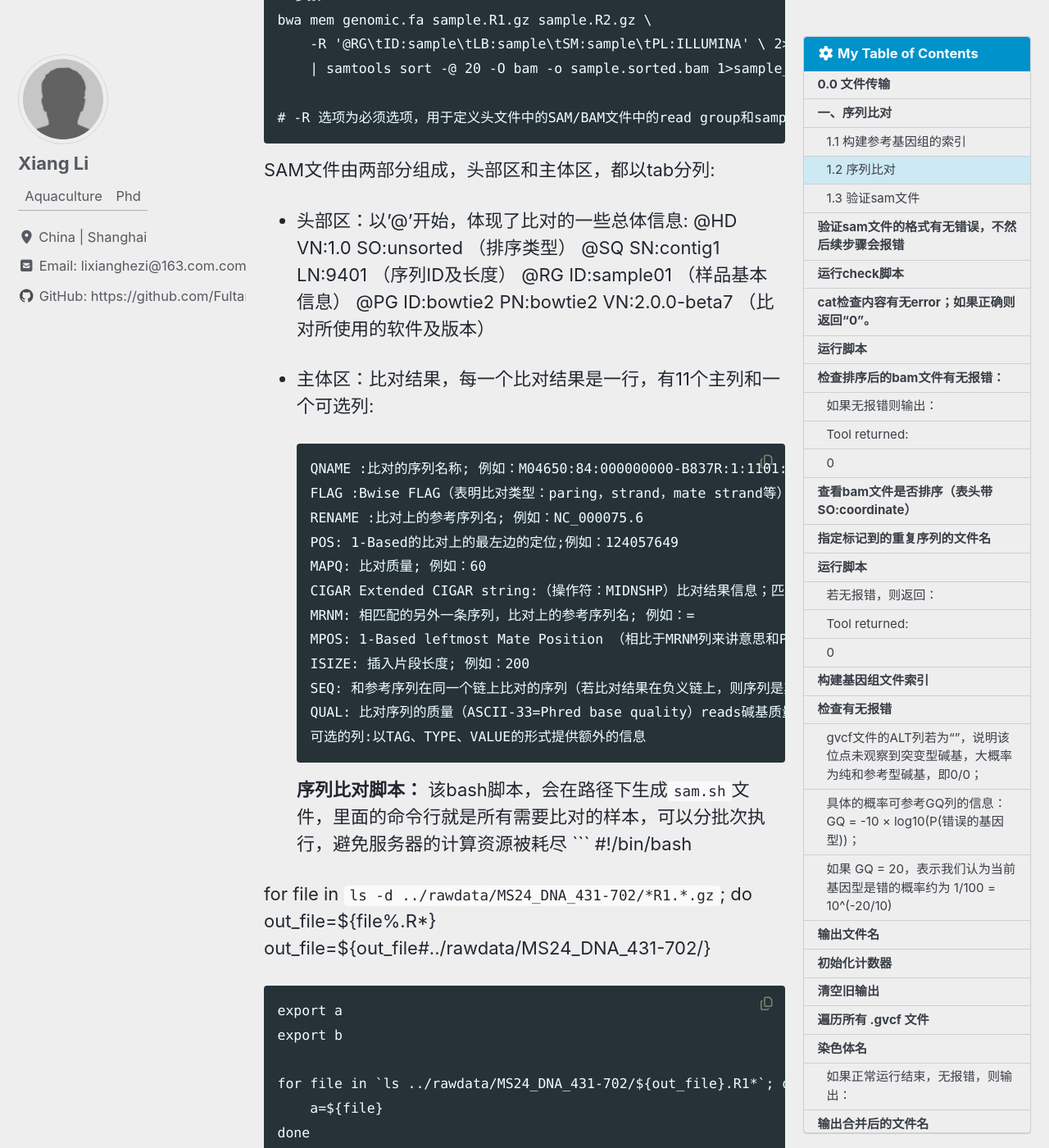
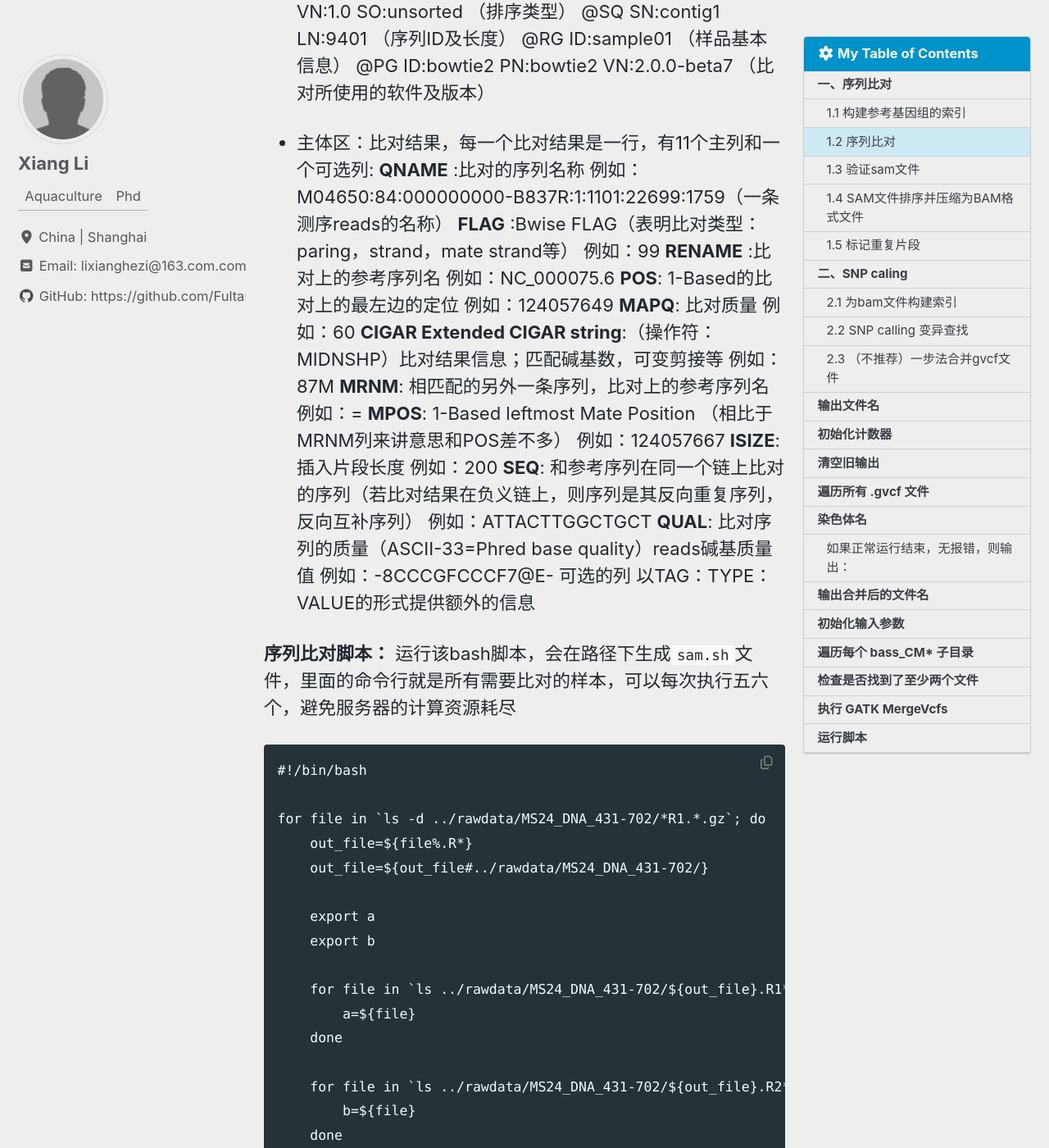
Before and after one commit to Fultar/Fultar.github.io, a Jekyll site: the page built from _posts/2025-12-03-如何将测序文件制作为vcf格式文件.md, in a window 1280 px wide and 1400 px high, scrolled down 1364 px. Shown: the whole window at 82% size. Built offline with Jekyll 4.4.1, drawn with Linux system fonts in a browser that asks for light colours; cached includes are drawn as plain includes; some of the changed text lies outside the part shown.

Commit message:
Update 2025-12-03-如何将测序文件制作为vcf格式文件.md

````diff
--- a/_posts/2025-12-03-如何将测序文件制作为vcf格式文件.md
+++ b/_posts/2025-12-03-如何将测序文件制作为vcf格式文件.md
@@ -13,26 +13,16 @@ tags:
  - bash
 ---
 
-# 0.0 文件传输
-如果文件不在本地，可以用`scp`命令快速传输：
-```
-#  scp -p [端口号] [本地源文件] [目标服务器路径]
-
-scp -p 22 /storage/rawdata/*.gz user@114.114.1.10:/home/MS_2025
-
-```
-
-
 # 一、序列比对
 
 ## 1.1 构建参考基因组的索引
 
 
-我们将样品送到公司双端测序后，给的文件是```sample01.R1.gz sample01.R2.gz```配对的形式，一个是正链测序，另一个是负链测序结果。
+我们将样品送到公司双端测序后，给的文件是```sample01.R1.gz sample01.R2.gz```这样一对的形式，一个是正链测序，另一个是负链测序结果。
 
 首先，我们需要测序物种的参考基因组才能比对。参考基因组可以在ncbi上找到：https://www.ncbi.nlm.nih.gov/
 
-下载好参考基因组后，使用bwa软件建立参考基因组的索引：
+下载好参考基因组后，我使用bwa软件建立参考基因组的索引：
 ```
 # 这一步可能会花费些时间，我用nohup后台运行
 nohup bwa index -a is GCA_022435785.1_ASM2243578v1_genomic.fna > bwa_index.log 2>&1 &
@@ -59,22 +49,21 @@ SAM文件由两部分组成，头部区和主体区，都以tab分列:
 @PG ID:bowtie2 PN:bowtie2 VN:2.0.0-beta7 （比对所使用的软件及版本）
 
 - 主体区：比对结果，每一个比对结果是一行，有11个主列和一个可选列:
-```
-QNAME :比对的序列名称; 例如：M04650:84:000000000-B837R:1:1101:22699:1759（一条测序reads的名称）
-FLAG :Bwise FLAG（表明比对类型：paring，strand，mate strand等）; 例如：99
-RENAME :比对上的参考序列名; 例如：NC_000075.6
-POS: 1-Based的比对上的最左边的定位;例如：124057649
-MAPQ: 比对质量; 例如：60
-CIGAR Extended CIGAR string:（操作符：MIDNSHP）比对结果信息；匹配碱基数，可变剪接等; 例如：87M
-MRNM: 相匹配的另外一条序列，比对上的参考序列名; 例如：=
-MPOS: 1-Based leftmost Mate Position （相比于MRNM列来讲意思和POS差不多）; 例如：124057667
-ISIZE: 插入片段长度; 例如：200
-SEQ: 和参考序列在同一个链上比对的序列（若比对结果在负义链上，则序列是其反向重复序列，反向互补序列）; 例如：ATTACTTGGCTGCT
-QUAL: 比对序列的质量（ASCII-33=Phred base quality）reads碱基质量值; 例如：-8CCCGFCCCF7@E-
-可选的列:以TAG、TYPE、VALUE的形式提供额外的信息
-```
+**QNAME** :比对的序列名称 例如：M04650:84:000000000-B837R:1:1101:22699:1759（一条测序reads的名称）
+**FLAG** :Bwise FLAG（表明比对类型：paring，strand，mate strand等） 例如：99
+**RENAME** :比对上的参考序列名 例如：NC_000075.6
+**POS**: 1-Based的比对上的最左边的定位 例如：124057649
+**MAPQ**: 比对质量 例如：60
+**CIGAR Extended CIGAR string**:（操作符：MIDNSHP）比对结果信息；匹配碱基数，可变剪接等 例如：87M
+**MRNM**: 相匹配的另外一条序列，比对上的参考序列名 例如：=
+**MPOS**: 1-Based leftmost Mate Position （相比于MRNM列来讲意思和POS差不多） 例如：124057667
+**ISIZE**: 插入片段长度 例如：200
+**SEQ**: 和参考序列在同一个链上比对的序列（若比对结果在负义链上，则序列是其反向重复序列，反向互补序列） 例如：ATTACTTGGCTGCT
+**QUAL**: 比对序列的质量（ASCII-33=Phred base quality）reads碱基质量值 例如：-8CCCGFCCCF7@E-
+可选的列 以TAG：TYPE：VALUE的形式提供额外的信息
+
 **序列比对脚本：**
-该bash脚本，会在路径下生成```sam.sh```文件，里面的命令行就是所有需要比对的样本，可以分批次执行，避免服务器的计算资源被耗尽
+运行该bash脚本，会在路径下生成```sam.sh```文件，里面的命令行就是所有需要比对的样本，可以每次执行五六个，避免服务器的计算资源耗尽
 ```
 #!/bin/bash
 
@@ -139,9 +128,9 @@ for file in `ls *.sam.log`; do echo "$file"; tail -1 $file; done >sam_check
 
 
 ## 1.3 验证sam文件
-这里开始，我们使用```gatk```软件进行后续步骤。
+这里开始，我们使用`gatk`软件进行后续步骤。
 
-```gatk```的```ValidateSamFile```命令可以验证sam文件是否是标准格式。
+`gatk ValidateSamFile`命令可以验证sam文件是否是标准格式。
 ```
 # 验证sam文件的格式有无错误，不然后续步骤会报错
 for file in `ls *.sam`; do x=${file/.sam/}; echo "nohup gatk  ValidateSamFile --INPUT "$file" >"$x".validate.log &"; done >validate.sh
@@ -185,7 +174,7 @@ cd ..
 
 ## 1.4 SAM文件排序并压缩为BAM格式文件
 
-使用```gatk SortSam```命令压缩sam文件
+使用`gatk SortSam`命令压缩sam文件
 ```
 gatk SortSam -I samplename.sam \
 -O samplename_sorted.bam \
````
